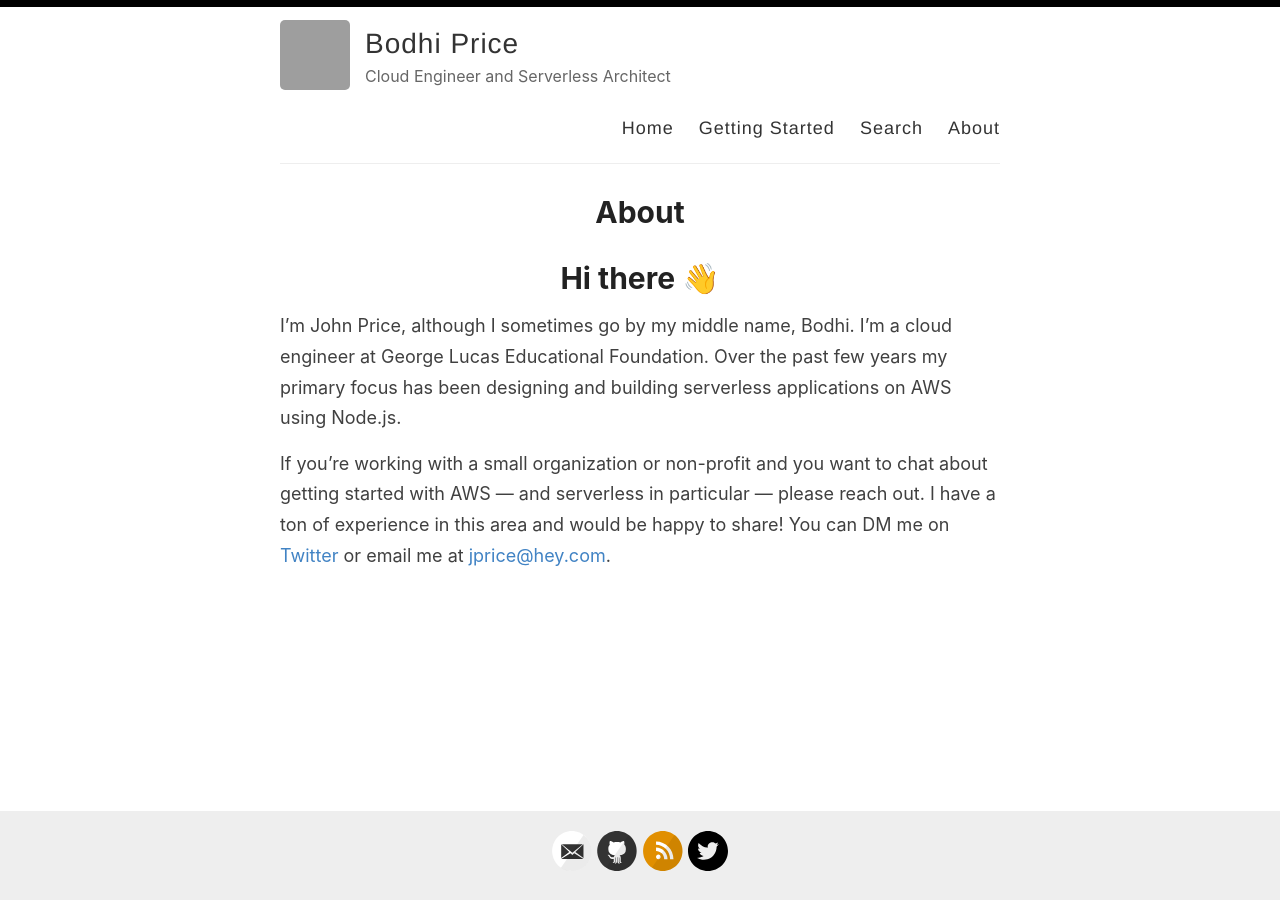
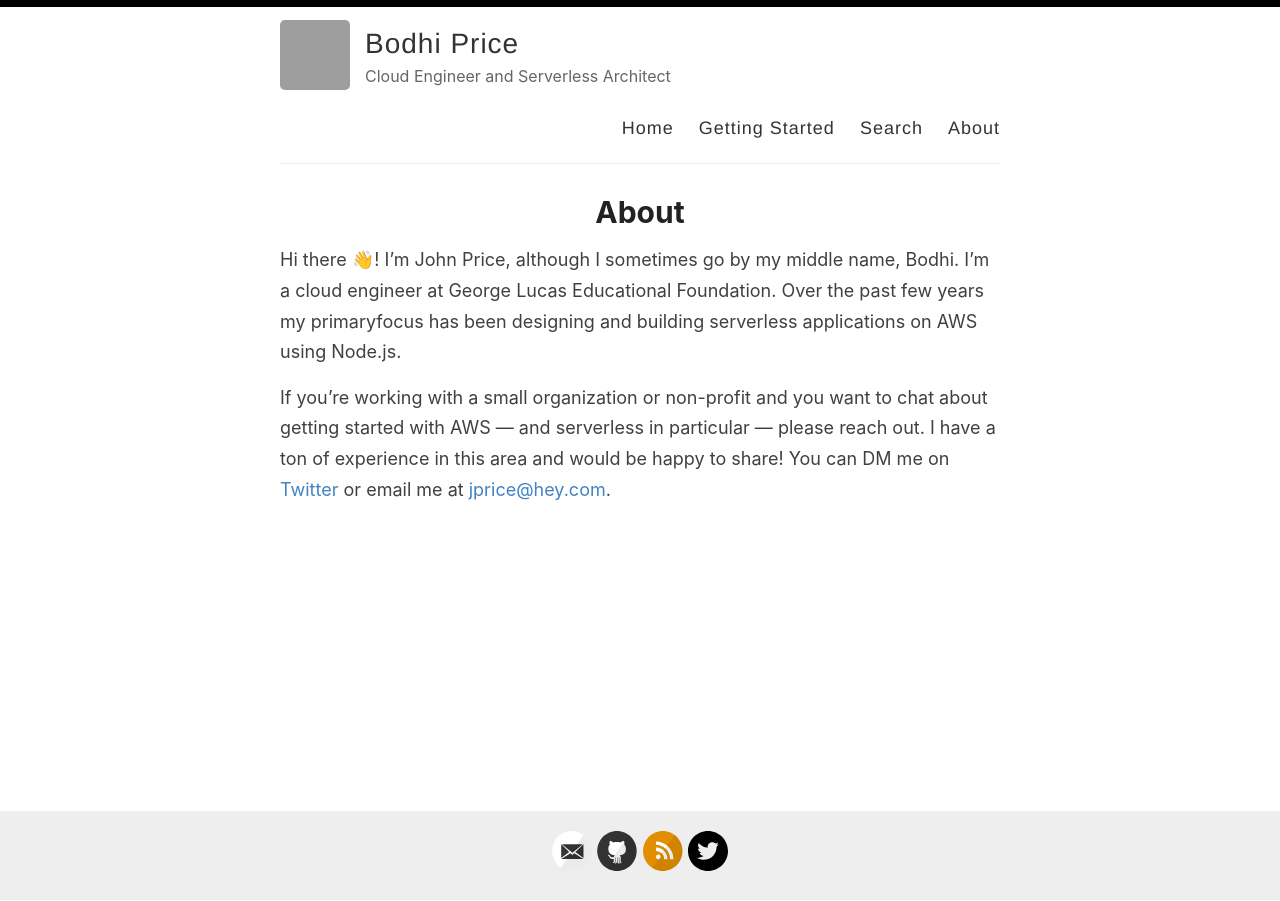
Before and after one commit to bodhiprice/bodhiprice.github.io, a Jekyll site: the page built from _pages/about.md, in a window 1280 px wide. Built offline with Jekyll 4.4.1, drawn with Linux system fonts in a browser that asks for light colours; grey boxes are pictures that could not be loaded.

Commit message:
Update about.md

```diff
--- a/_pages/about.md
+++ b/_pages/about.md
@@ -4,7 +4,6 @@ title: About
 permalink: /about/
 ---
 
-# Hi there 👋
-I'm John Price, although I sometimes go by my middle name, Bodhi. I’m a cloud engineer at George Lucas Educational Foundation. Over the past few years my primary focus has been designing and building serverless applications on AWS using Node.js.
+Hi there 👋! I'm John Price, although I sometimes go by my middle name, Bodhi. I’m a cloud engineer at George Lucas Educational Foundation. Over the past few years my primaryfocus has been designing and building serverless applications on AWS using Node.js.
 
 If you're working with a small organization or non-profit and you want to chat about getting started with AWS — and serverless in particular — please reach out. I have a ton of experience in this area and would be happy to share! You can DM me on [Twitter](https://twitter.com/bodhiprice) or email me at [jprice@hey.com](mailto:jprice@hey.com).
```
